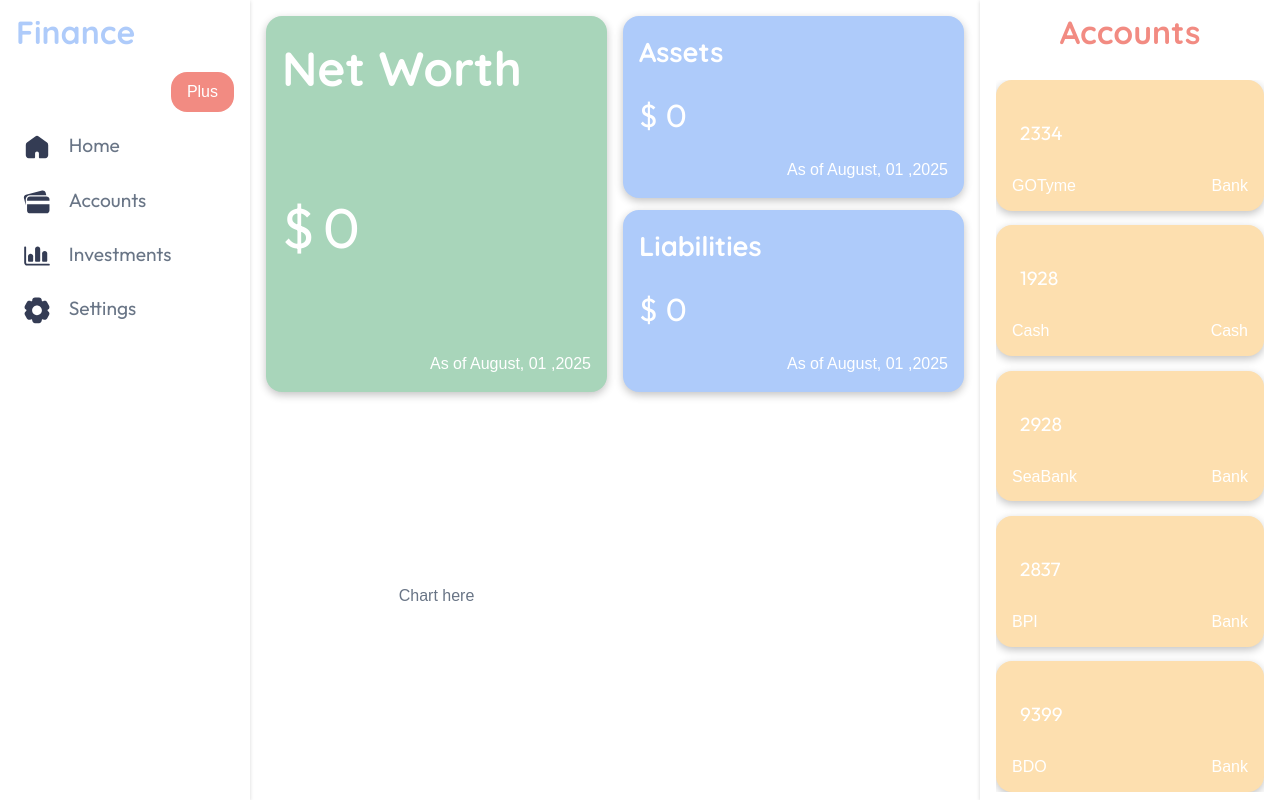
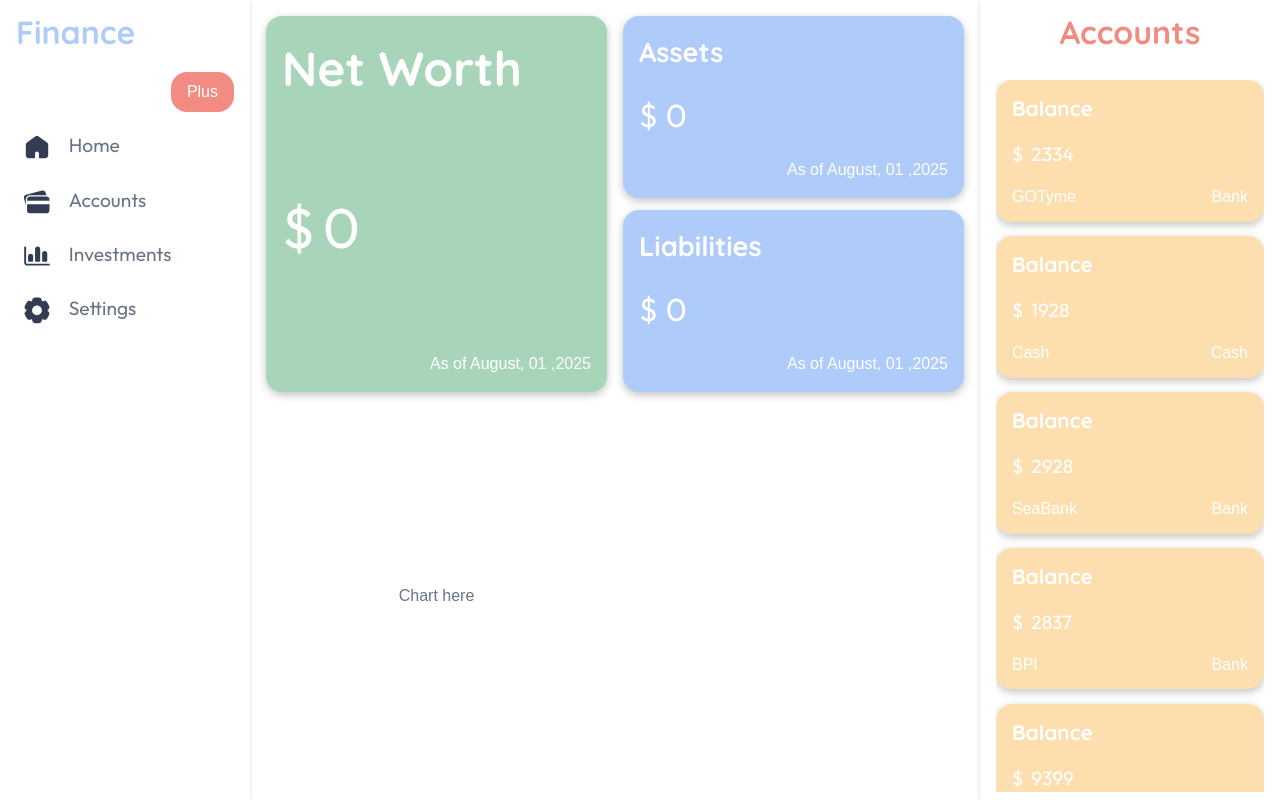
Before and after one commit to asshleygozar/financial-manager, a Next.js app: page /home in a window 1280 px wide. Built offline with nearby package versions, Linux system fonts and the light colour scheme.

Commit message:
update type currency and title as optional

```diff
--- a/components/ui/card.tsx
+++ b/components/ui/card.tsx
@@ -1,8 +1,8 @@
 import styles from '@/styles/components/ui/card.module.css';
 type Cards = {
-	title: string;
+	title?: string;
 	balance: number;
-	currency: string;
+	currency?: string;
 	date?: string;
 	headColor?: string;
 	accountName?: string;
@@ -37,18 +37,12 @@ function SubCard({ title, balance, currency, date }: Cards) {
 	);
 }
 
-function AccountCard({
-	title,
-	currency,
-	balance,
-	accountName,
-	accountCategory,
-}: Cards) {
+function AccountCard({ balance, accountName, accountCategory }: Cards) {
 	return (
 		<div className={`${styles.accountCard} ${styles.card}`}>
-			<h1>{title}</h1>
+			<h1>Balance</h1>
 			<h2>
-				<span>{currency}</span>
+				<span>$</span>
 				{balance}
 			</h2>
 			<div>
```
